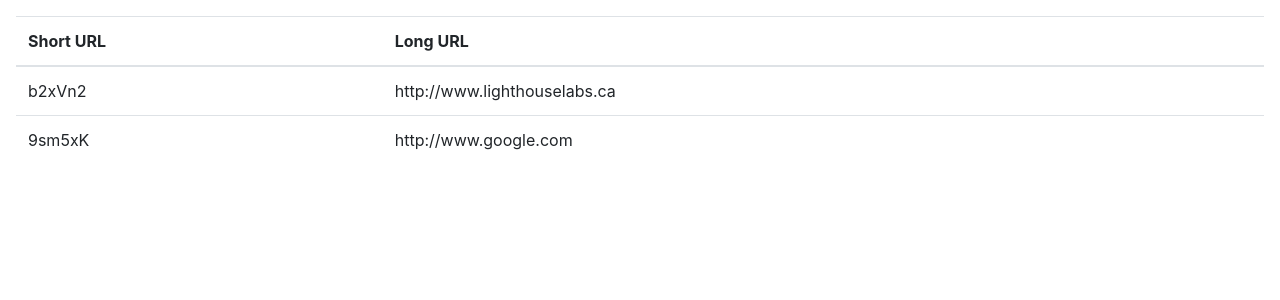
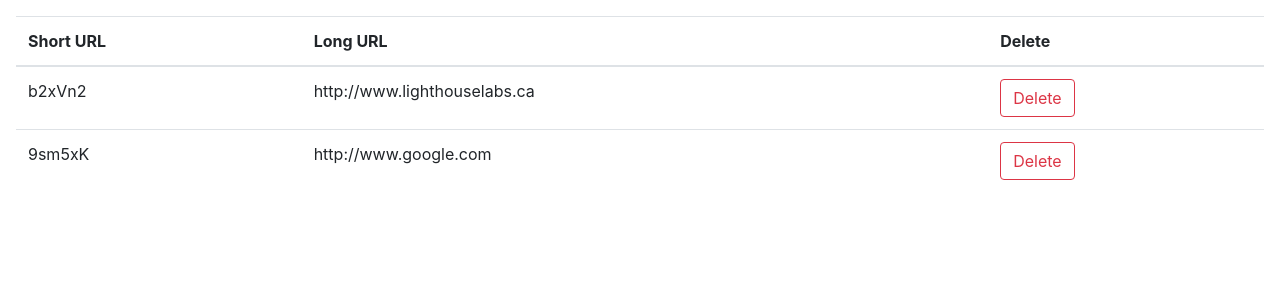
Before and after one commit to MagicMark5/tinyapp, a Node server app: page /urls in a window 1280 px wide. Shown: the part 56-356 px from the top of the page. Run offline with Node 20, Linux system fonts and the light colour scheme; some libraries are stand-ins or nearby versions.

Commit message:
Created a delete form and associated post request in server logic to delete specified key:value pair from urlDatabase

```diff
--- a/express_server.js
+++ b/express_server.js
@@ -31,10 +31,16 @@ app.post("/urls", (req, res) => {
   res.redirect(`/urls/${newShortURL}`);   // Respond with redirect (302) to new short URL -302 means URI of requested resource has changed temporarily
 });
 
+app.post('/urls/:shortURL/delete', (req, res) => {
+  delete urlDatabase[req.params.shortURL];
+  res.redirect('/urls'); // this is another get request
+});
+
+/*
 app.get('/', (req, res) => {
   res.send("Hello!");
 });
-
+*/
 app.get('/urls.json', (req, res) => {
   res.json(urlDatabase); // express allows us to just pass in an object and it will automatically JSON.stringify for us
 });
--- a/views/urls_index.ejs
+++ b/views/urls_index.ejs
@@ -20,6 +20,7 @@
         <tr>
           <th scope="col">Short URL</th>
           <th scope="col">Long URL</th>
+          <th scope="col">Delete</th>
         </tr>
       </thead>
       <tbody>
@@ -27,6 +28,11 @@
           <tr>
             <td><%= url %></td>
             <td><%= urls[url] %></td>
+            <td>
+              <form method="POST" action="/urls/<%= url %>/delete" name="longURL">
+                <button class="btn btn-outline-danger">Delete</button>
+              </form>
+            </td>
           </tr>
         <% } %>
       </tbody>
```
